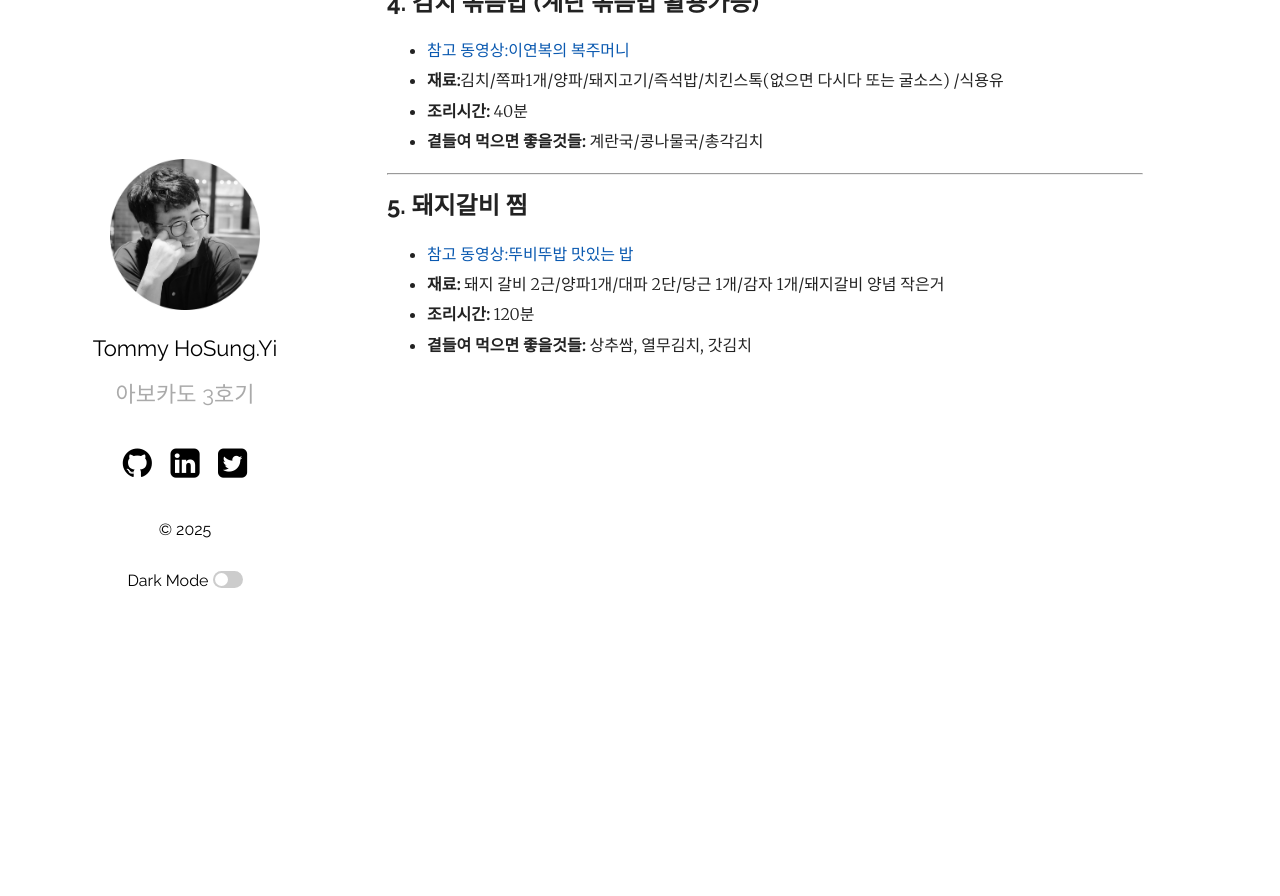
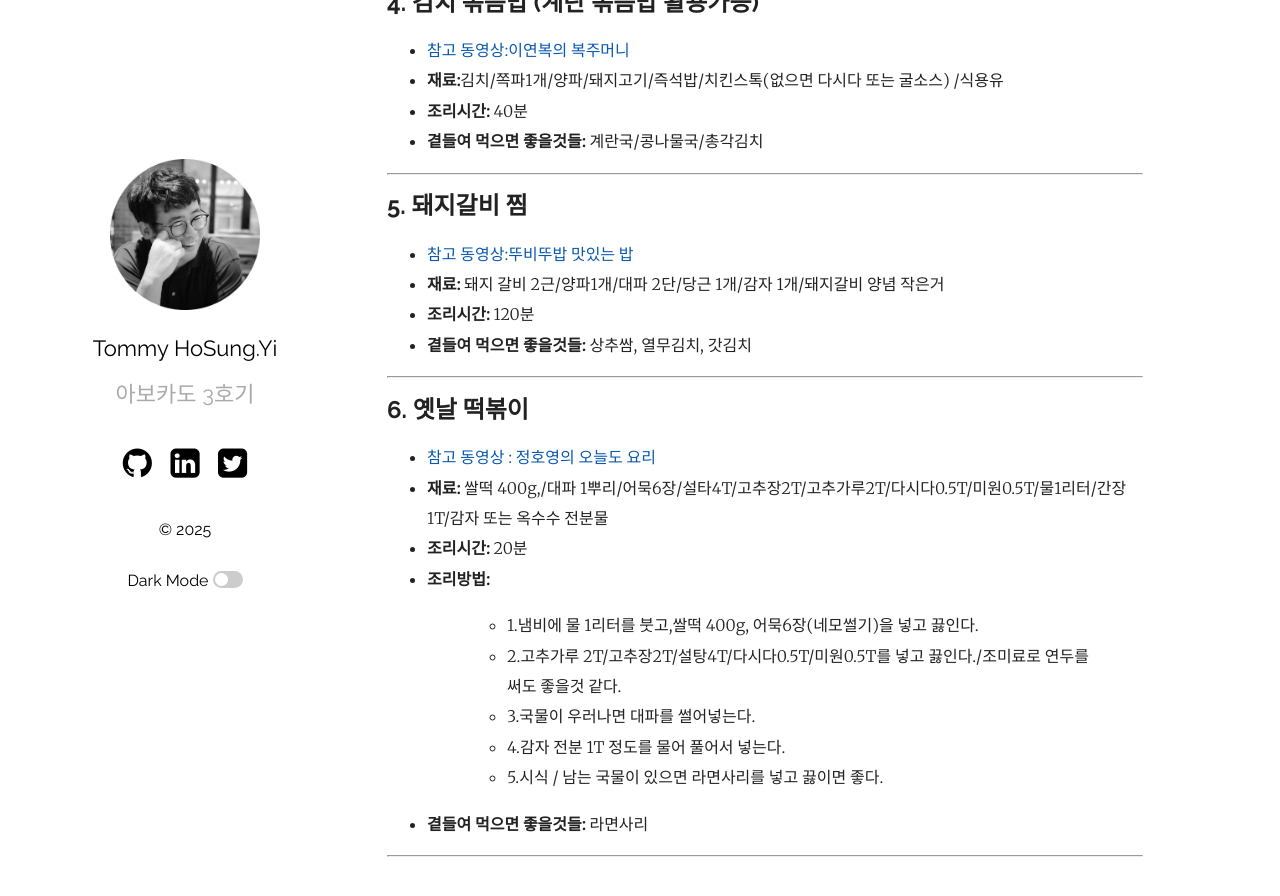
Before and after one commit to hslee77/hslee77.github.io, a Jekyll site: the page built from wiki/memo/2025-09-06-cook.md, in a window 1280 px wide and 900 px high, scrolled down 789 px. Shown: the top 896 px of the window. Built offline with Jekyll 4.4.1, drawn with Linux system fonts in a browser that asks for light colours.

Commit message:
20251013 oct update v1.0

```diff
--- a/wiki/memo/2025-09-06-cook.md
+++ b/wiki/memo/2025-09-06-cook.md
@@ -47,3 +47,20 @@ categories: [Tommy Journey]
 - **재료:** 돼지 갈비 2근/양파1개/대파 2단/당근 1개/감자 1개/돼지갈비 양념 작은거
 - **조리시간:** 120분
 - **곁들여 먹으면 좋을것들:** 상추쌈, 열무김치, 갓김치
+
+--------
+
+## 6. 옛날 떡볶이
+
+- [참고 동영상 : 정호영의 오늘도 요리](https://www.youtube.com/watch?v=3SlGinJp_Kc)
+- **재료:** 쌀떡 400g,/대파 1뿌리/어묵6장/설타4T/고추장2T/고추가루2T/다시다0.5T/미원0.5T/물1리터/간장1T/감자 또는 옥수수 전분물
+- **조리시간:** 20분
+- **조리방법:**
+> - 1.냄비에 물 1리터를 붓고,쌀떡 400g, 어묵6장(네모썰기)을 넣고 끓인다.
+> - 2.고추가루 2T/고추장2T/설탕4T/다시다0.5T/미원0.5T를 넣고 끓인다./조미료로 연두를 써도 좋을것 같다.
+> - 3.국물이 우러나면 대파를 썰어넣는다.
+> - 4.감자 전분 1T 정도를 물어 풀어서 넣는다.
+> - 5.시식 / 남는 국물이 있으면 라면사리를 넣고 끓이면 좋다.
+- **곁들여 먹으면 좋을것들:** 라면사리
+
+--------
```
Also changed, not shown: _posts/2025-07-24-Journey.md (+1 -0 lines), wiki/memo/2025-09-06-diary.md (+5 -0 lines), wiki/memo/2025-10-03-oct.md (added, +27 -0 lines), img/2025life/jane_goodal.png (added).
